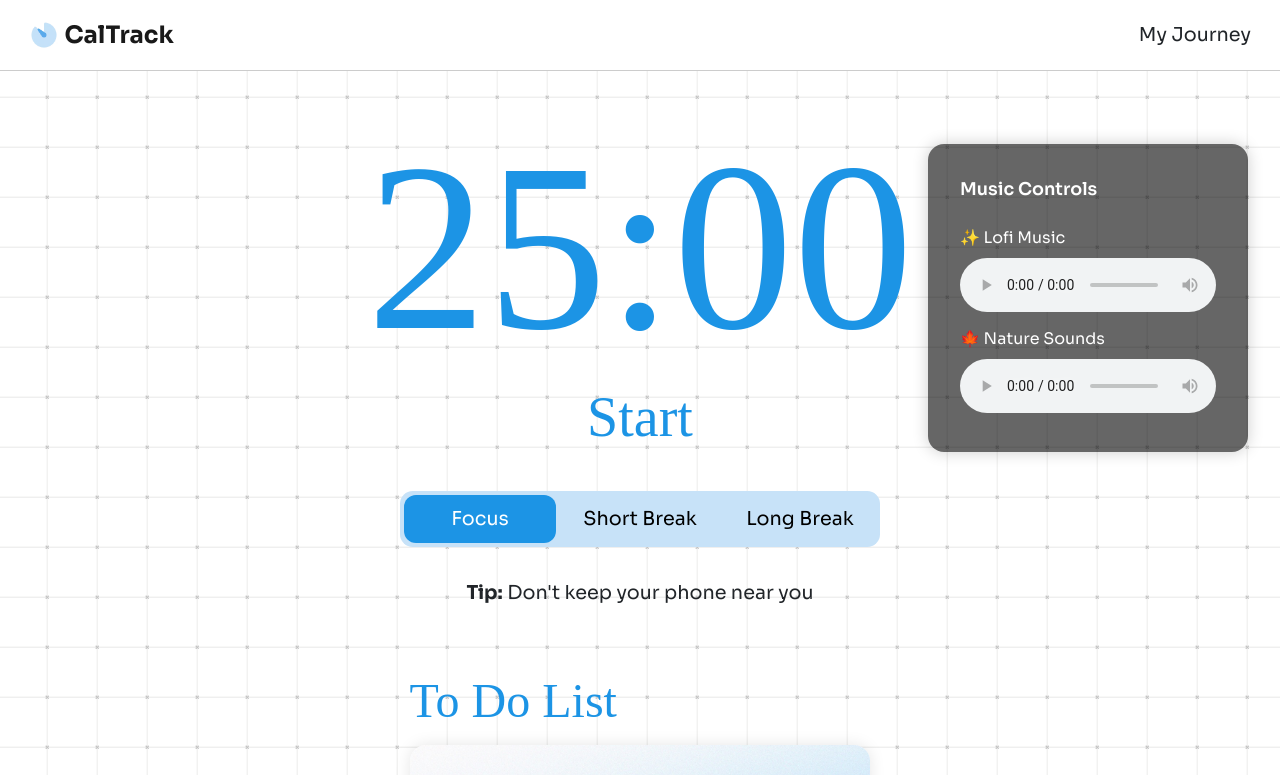
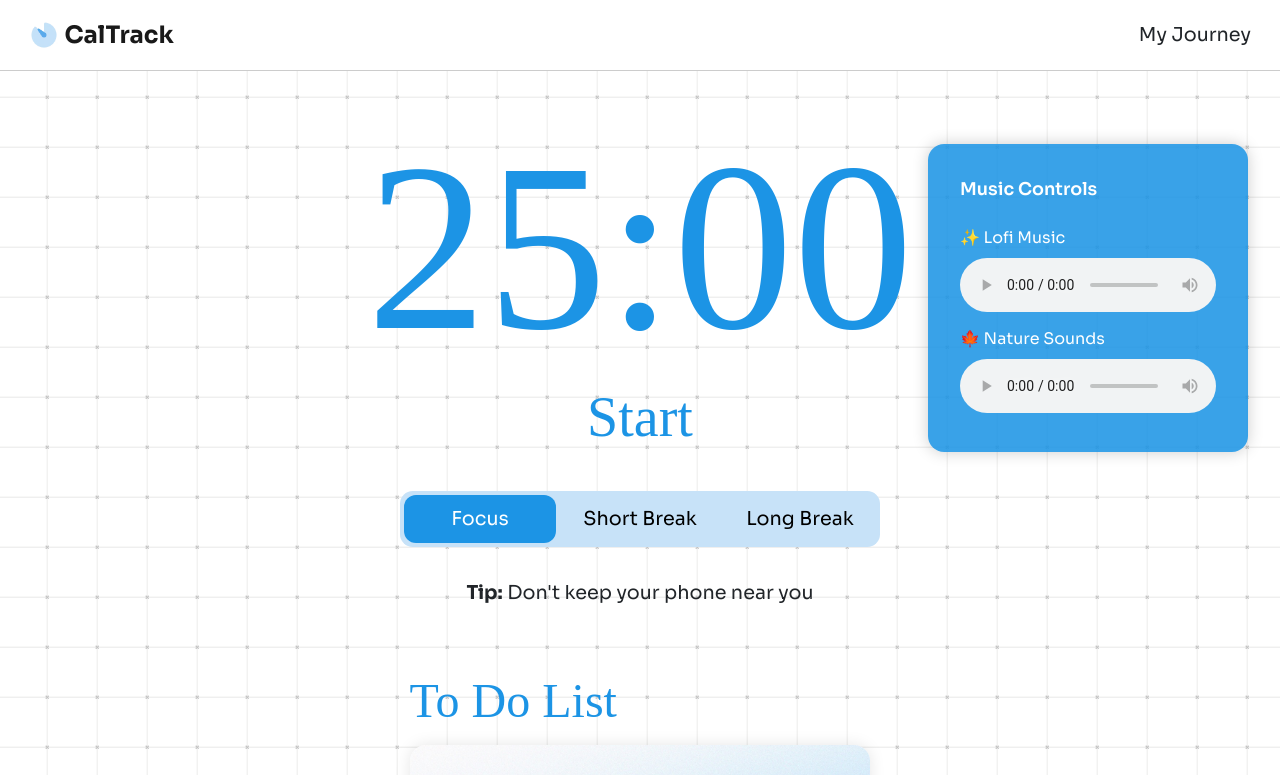
Before and after one commit to AtulACleaver/cal-track, a React (Create React App) app: page / in a window 1280 px wide. Shown: the top 775 px of the page. Built offline with nearby package versions, Linux system fonts and the light colour scheme.

Commit message:
Changed background color of Music Controls

```diff
--- a/src/css/Music.css
+++ b/src/css/Music.css
@@ -7,7 +7,7 @@
 
 .music-player-card{
     width: 20rem;
-    background-color: rgba(0,0,0,0.6);
+    background-color: #1c95e5de;
     border-radius: 1rem;
     box-shadow: 0 0 1rem rgba(0,0,0,0.2);
     overflow: hidden;
```
